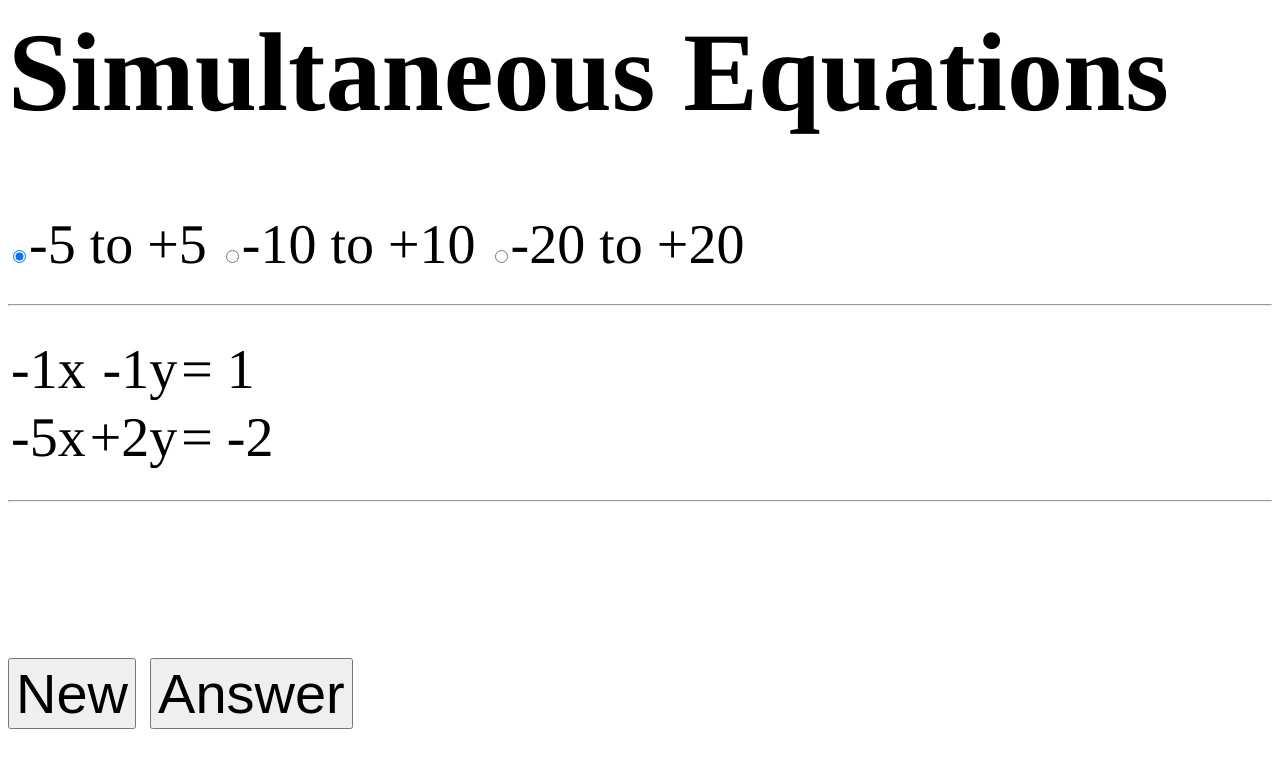
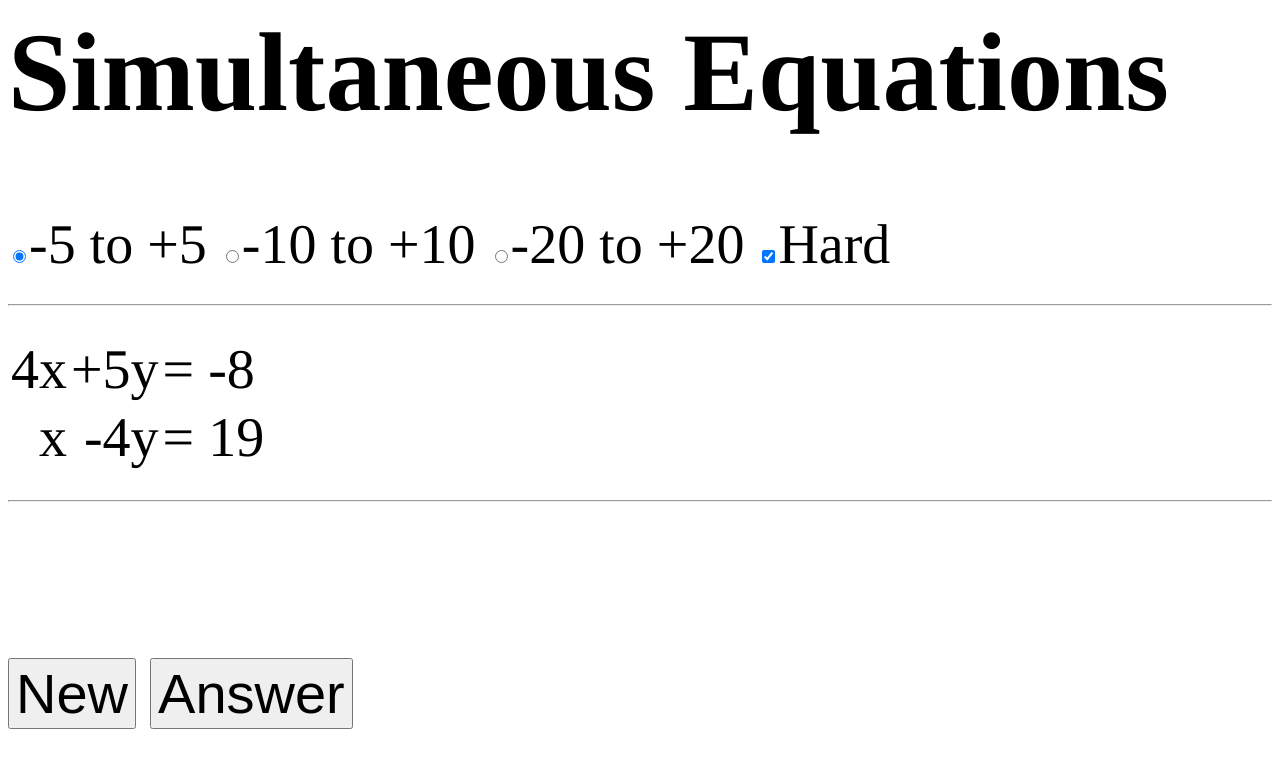
Before and after one commit to jg1969/jg1969.github.io, a plain HTML site: page Jerzyk/equations.html in a window 1280 px wide. Drawn offline with Linux system fonts and the light colour scheme.

Commit message:
Fixed some bugs. Added Hard option.

```diff
--- a/Jerzyk/equations.html
+++ b/Jerzyk/equations.html
@@ -39,8 +39,10 @@ function set(name, val, sign, ones) {
 	if (sign) {
 		s = val >= 0 ? "+" : "";
 	}
-	if (ones || val != 1) {
+	if (ones || Math.abs(val) != 1) {
 		s += val;
+	} else if (sign && val == -1) {
+		s += "-";
 	}
 	elem.innerHTML = s;
 }
@@ -65,17 +67,23 @@ function newproblem() {
 	const numrng = range();
 	x = draw("x", numrng);
 	y = draw("y", numrng);
+	hard = document.getElementById("harder").value;
 
 	const a = draw("a", numrng);
 	const b = draw("b", numrng);
 	const c = draw("c", numrng);
 	const d = draw("d", numrng);
-	if (a*d == b*c) return show();
+	if (a*d == b*c) return newproblem();
 	const count_0 = (a==0) + (b==0) + (c==0) + (d==0);
 	const count_1 = (a==1) + (b==1) + (c==1) + (d==1);
-	if (count_0 > 1 || count_1 > 2) return show();
-	if (x == 0 && y == 0) return show();
-	if (x == 1 && y == 1) return show();
+	if (hard) {
+		if (count_0 > 0 || count_1 > 1) return newproblem();
+		if (a == b || c == d) return newproblem();
+	} else {
+		if (count_0 > 1 || count_1 > 2) return newproblem();
+	}
+	if (x == 0 && y == 0) return newproblem();
+	if (x == 1 && y == 1) return newproblem();
 	set("a", a, 0, 0);
 	set("b", b, 1, 0);
 	set("c", c, 0, 0);
@@ -101,6 +109,8 @@ function main() {
 <input name="difficulty" type="radio" value="10" id="medium" onchange="newproblem()"><label for="medium">-10 to +10</label>
 <input name="difficulty" type="radio" value="20" id="hard" onchange="newproblem()"><label for="hard">-20 to +20</label>
 
+<input name="harder" type="checkbox" id="harder" checked="true" onchange="newproblem()"><label for="harder">Hard</label>
+
 <hr>
 <table>
 <tr>
```
